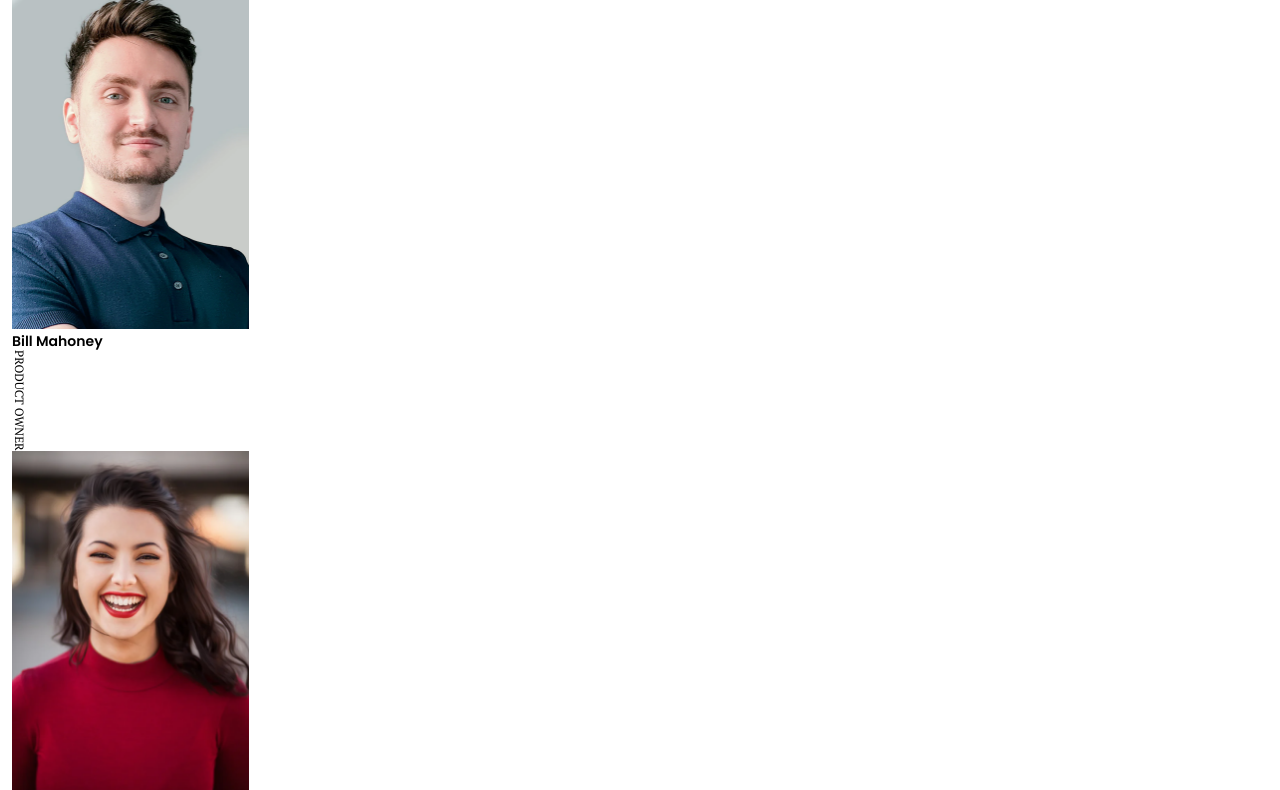
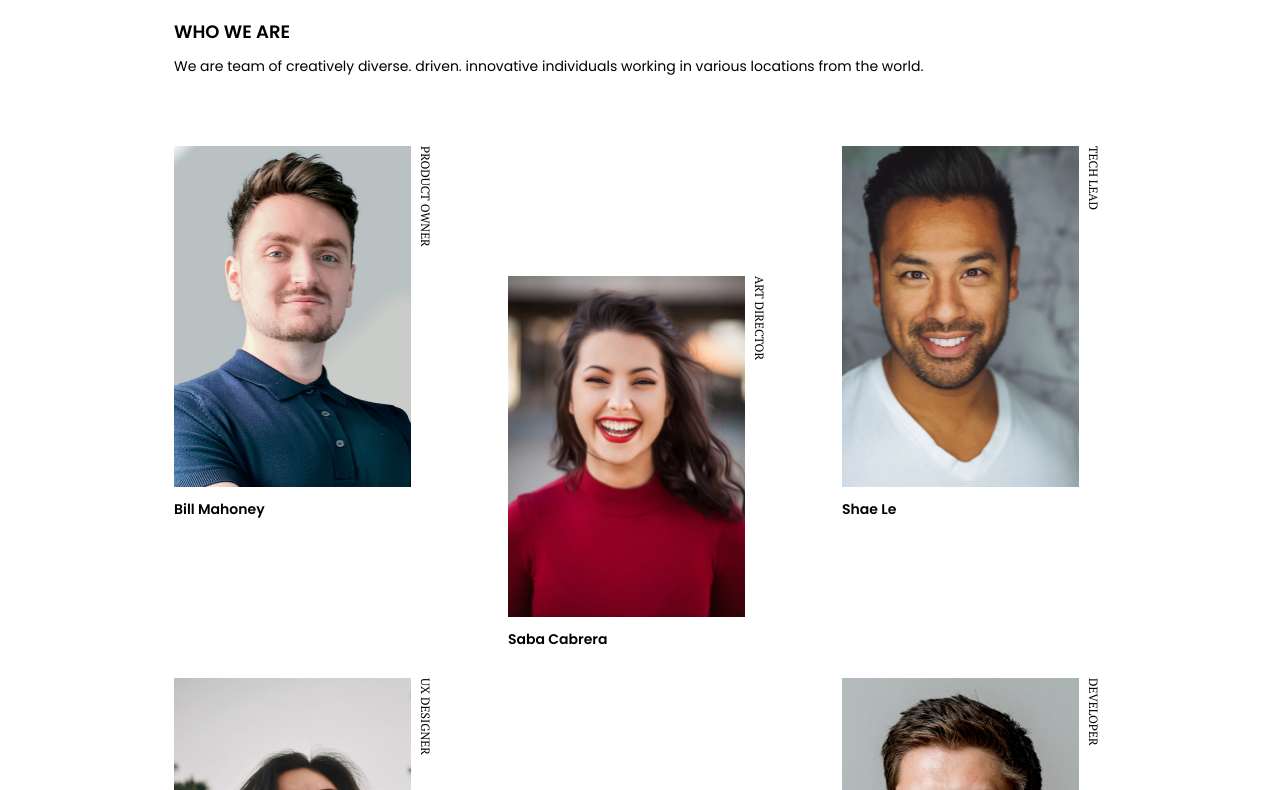
Before and after one commit to Karobwe/devchallenges-my-team-page, a website: page public/index.html in a window 1280 px wide. Shown: the part 167-957 px from the top of the page. Drawn offline with nearby package versions, Linux system fonts and the light colour scheme; files that its build step writes are made by us from their sources; files whose address does not match are found by name.

Commit message:
feat: finish mobile design and start desktop

```diff
--- a/assets/styles/components/_hook.scss
+++ b/assets/styles/components/_hook.scss
@@ -8,7 +8,6 @@
     font-size: $text-xl;
     line-height: 1; // Should be $leading-loose but voluntarily set to 1 so I can control the distance from the top of the page
     letter-spacing: $tracking-tight;
-    margin-bottom: 48px;
 
     @include media-gte-lg {
       margin-bottom: 0;
@@ -16,7 +15,11 @@
   }
 
   .description {
+    margin-top: 38px;
+
     h3 {
+      margin-bottom: 10px;
+
       font-family: $font-accent;
       font-weight: $font-semibold;
       font-size: $text-lg;
--- a/assets/styles/components/_team.scss
+++ b/assets/styles/components/_team.scss
@@ -1,7 +1,34 @@
 @import "../utils/variables";
 @import "../utils/mixins";
 
+.team {
+  display: grid;
+  grid-template-columns: repeat(2, 160px);
+  column-gap: 25px;
+  row-gap: 16px;
+  justify-content: left;
+
+  margin-top: 70px;
+
+  @include media-gte-sm {
+    grid-template-columns: repeat(3, 160px);
+  }
+
+  @include media-gte-lg {
+    grid-template-columns: repeat(3, 264px);
+    column-gap: 70px;
+    row-gap: 30px;
+    justify-content: center;
+  }
+
   .team-card {
+    display: grid;
+    grid-template-columns: $picture-width-mobile 10px;
+
+    @include media-gte-lg {
+      grid-template-columns: $picture-width-desktop 10px;
+    }
+
     img {
       width: $picture-width-mobile;
       height: $picture-height-mobile;
@@ -13,6 +40,8 @@
     }
 
     figcaption {
+      margin-top: 10px;
+
       font-family: $font-accent;
       font-weight: $font-semibold;
       font-size: $text-md;
@@ -20,6 +49,8 @@
     }
 
     h4 {
+      margin-left: 20px;
+
       font-family: $font-primary;
       font-size: $text-sm;
       line-height: $leading-snug;
@@ -28,3 +59,28 @@
       text-transform: uppercase;
     }
   }
+
+  .team-card:nth-child(2n) {
+    //position: relative;
+    //top: 64px;
+    margin-top: 64px;
+
+    // remove all margins then redefine them according to tablette or desktop screen
+    @include media-gte-sm {
+      margin-top: 0;
+    }
+  }
+
+  // use 3 columns on tablette, with same image size as mobile
+  @include media-gte-sm {
+    .team-card:nth-child(3n+2) {
+      margin-top: 64px;
+    }
+  }
+
+  @include media-gte-lg {
+    .team-card:nth-child(3n+2) {
+      margin-top: 130px;
+    }
+  }
+}
--- a/assets/styles/layout/_layout.scss
+++ b/assets/styles/layout/_layout.scss
@@ -4,5 +4,17 @@
 body {
   display: flex;
   flex-direction: column;
-  padding: $body_padding-top__mobile $body_padding-x $body_padding-bottom $body_padding-x;
+  row-gap: $body_margin-bottom;
+
+  main {
+    margin: $body_margin-top__mobile $body_margin-x 70px $body_margin-x; // 70px is the distance from footer
+
+    @include media-gte-lg {
+      margin: $body_margin-top__desktop auto 70px auto;
+    }
+  }
+
+  footer {
+    margin-bottom: $body_margin-bottom;
+  }
 }
--- a/assets/styles/utils/_variables.scss
+++ b/assets/styles/utils/_variables.scss
@@ -36,10 +36,11 @@ $tracking-tight: -0.045em;
 // * * * *
 
 // Body margins
-$body_padding-x: 12px;
-$body_padding-bottom: 24px;
-$body_padding-top__mobile: 70px;
-$body_padding-top__desktop: 110px;
+$body_margin-x: 12px;
+$body_margin-x-desktop: 240px;
+$body_margin-bottom: 24px;
+$body_margin-top__mobile: 70px;
+$body_margin-top__desktop: 110px;
 
 // Team cards gutters
 $layout-horizontal-gutter_mobile: 5px;
```
Lines whose indentation alone changed are shown as unchanged.
